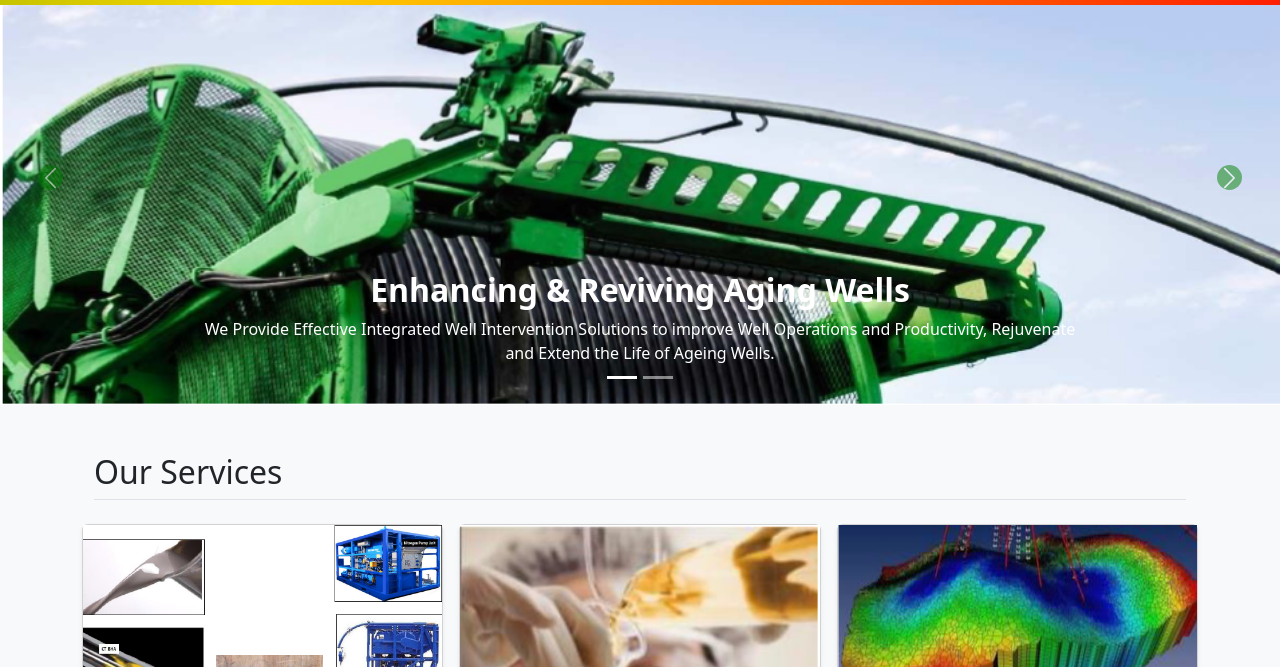
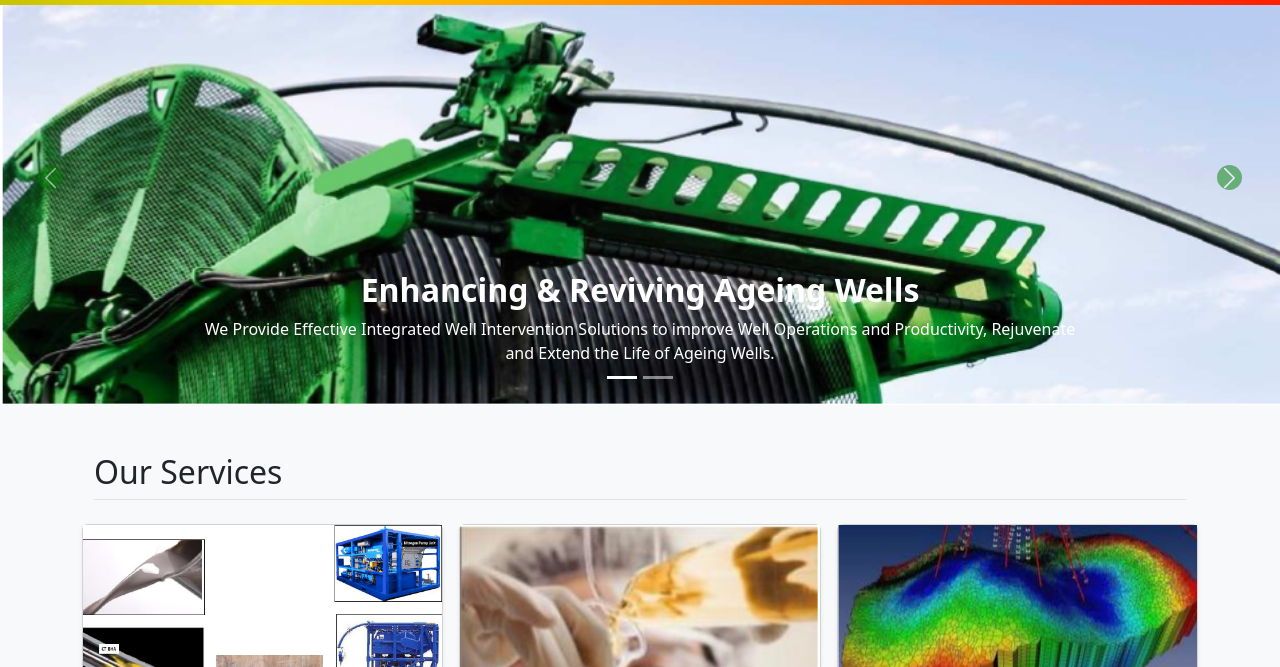
Before and after one commit to UyEduok/Company-s-website, a plain HTML site: page index.html in a window 1280 px wide. Shown: the part 133-800 px from the top of the page. Drawn offline with nearby package versions, Linux system fonts and the light colour scheme.

Commit message:
Update index.html

```diff
--- a/index.html
+++ b/index.html
@@ -92,7 +92,7 @@
         <div class="carousel-item active">
           <img src="./carousel1.PNG" class="d-block w-100" alt="GPL State of art tool">
           <div class="carousel-caption">
-              <h2 class="node-title"><span class="field field--name-title field--type-string field--label-hidden">Enhancing &amp; Reviving Aging Wells</span>
+              <h2 class="node-title"><span class="field field--name-title field--type-string field--label-hidden">Enhancing &amp; Reviving Ageing Wells</span>
               </h2>
               <div class="field field--name-field-brief field--type-string-long field--label-hidden field__item">We Provide Effective Integrated Well Intervention Solutions to
                   improve Well Operations and Productivity, Rejuvenate and Extend the Life
```
